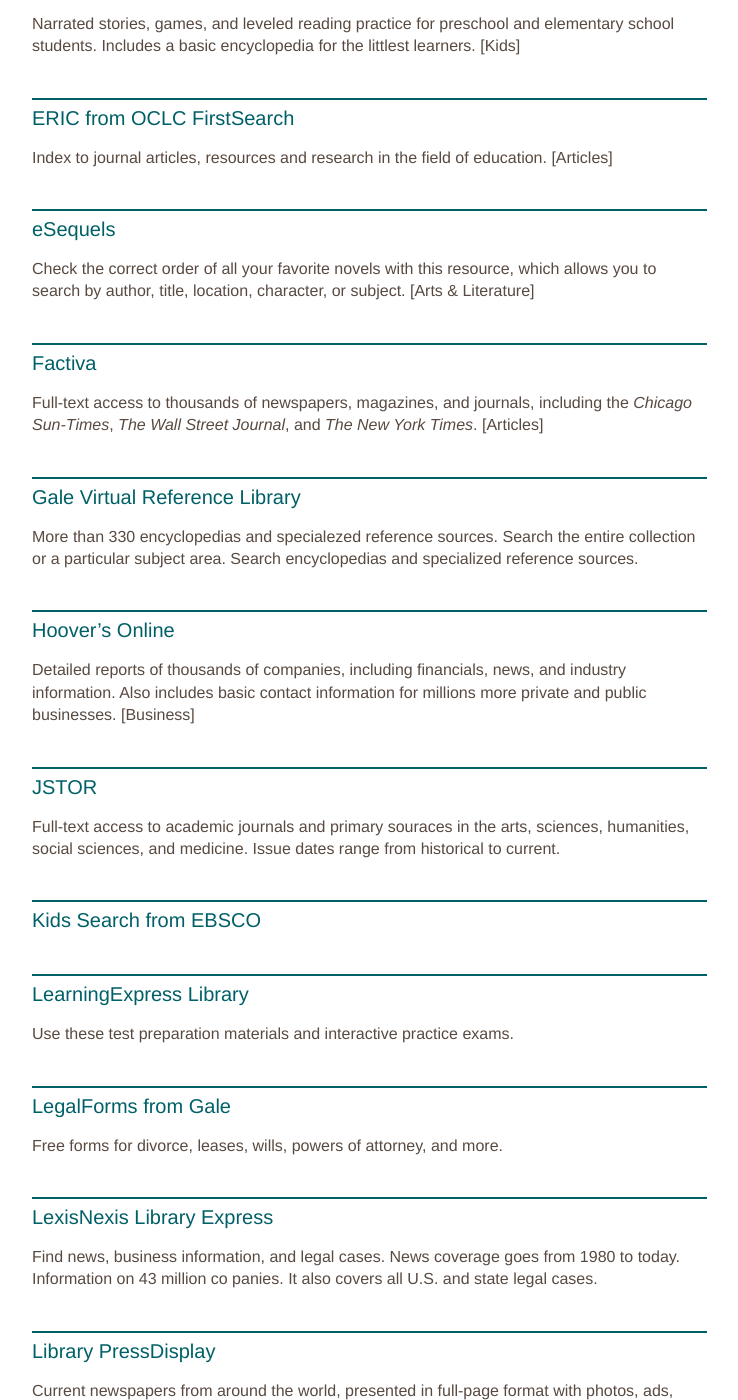
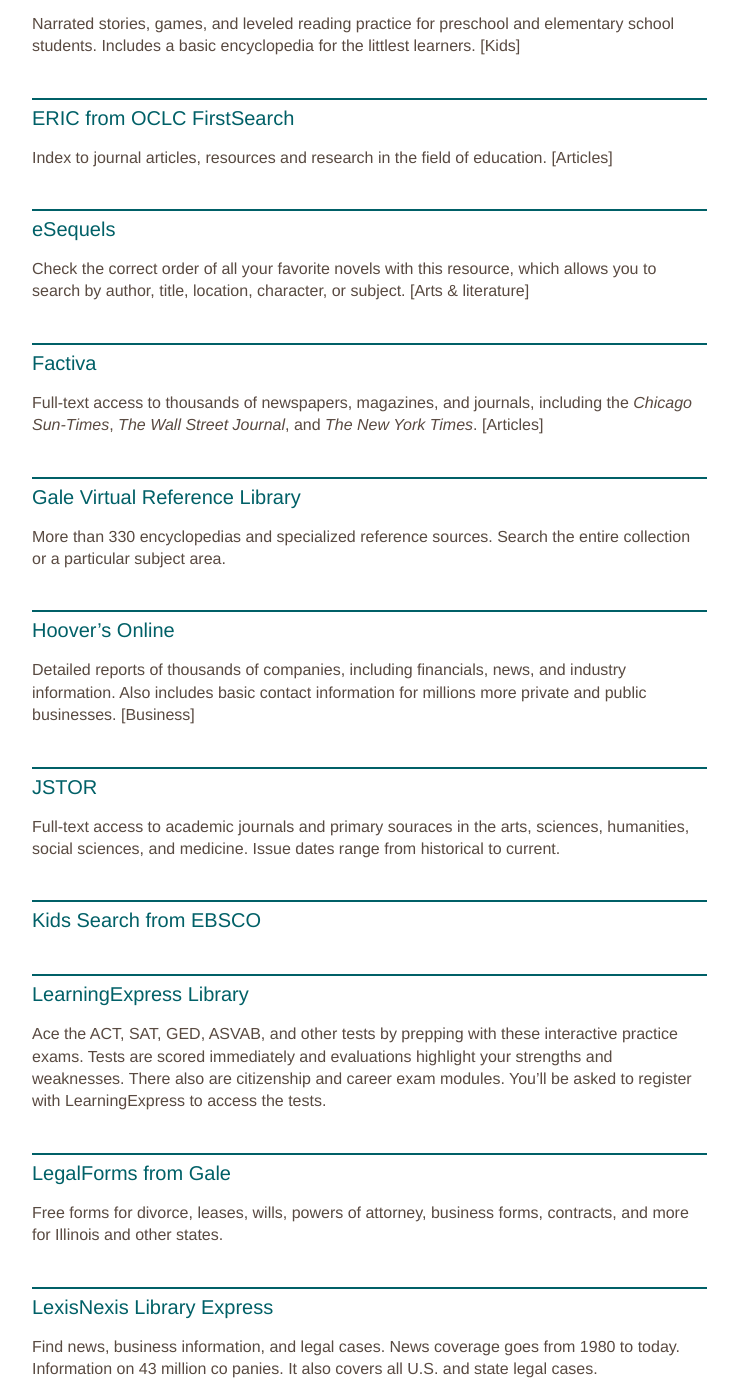
Before and after one commit to skokielibrary/spl-content, a Jekyll site: the page built from _content/bruce/resources--research-topic.markdown, in a window 1280 px wide and 1400 px high, scrolled down 2485 px. Shown: the whole window, without its empty margins (126-864 px from the left). Built offline with Jekyll 4.4.1, drawn with Linux system fonts in a browser that asks for light colours; some of the changed text lies outside the part shown.

Commit message:
Updated resources--research-topic.markdown

```diff
--- a/_content/bruce/resources--research-topic.markdown
+++ b/_content/bruce/resources--research-topic.markdown
@@ -66,7 +67,7 @@ Ratings on Chicago-area service providers such as car mechanics, plumbers, denti
 
 ##CultureGrams Online
 Learn about the worlds' people with concise profiles of daily life and customs in nearly 200 countries and all U.S. states and Canadian provinces.
-[Homework Help]
+[Homework help]
 [Kids]
 
 ##Current Biography Illustrated from EBSCOhost
@@ -83,14 +84,14 @@ Index to journal articles, resources and research in the field of education.
 
 ##eSequels
 Check the correct order of all your favorite novels with this resource, which allows you to search by author, title, location, character, or subject.
-[Arts & Literature]
+[Arts & literature]
 
 ##Factiva
 Full-text access to thousands of newspapers, magazines, and journals, including the _Chicago Sun-Times_, _The Wall Street Journal_, and _The New York Times_.
 [Articles]
 
 ##Gale Virtual Reference Library
-More than 330 encyclopedias and specialezed reference sources. Search the entire collection or a particular subject area. Search encyclopedias and specialized reference sources.
+More than 330 encyclopedias and specialized reference sources. Search the entire collection or a particular subject area.
 
 ##Hoover's Online
 Detailed reports of thousands of companies, including financials, news, and industry information. Also includes basic contact information for millions more private and public businesses.
@@ -102,10 +103,10 @@ Full-text access to academic journals and primary souraces in the arts, sciences
 ##Kids Search from EBSCO
 
 ##LearningExpress Library
-Use these test preparation materials and interactive practice exams.
+Ace the ACT, SAT, GED, ASVAB, and other tests by prepping with these interactive practice exams. Tests are scored immediately and evaluations highlight your strengths and weaknesses. There also are citizenship and career exam modules. You'll be asked to register with LearningExpress to access the tests.
 
 ##LegalForms from Gale
-Free forms for divorce, leases, wills, powers of attorney, and more.
+Free forms for divorce, leases, wills, powers of attorney, business forms, contracts, and more for Illinois and other states.
 
 ##LexisNexis Library Express
 Find news, business information, and legal cases. News coverage goes from 1980 to today. Information on 43 million co panies. It also covers all U.S. and state legal cases.
@@ -193,7 +194,7 @@ Geared toward younger students, this makes it easy for students to search by key
 ##Treehouse Online Learning
 
 ##TumbleBook Library for Kids
-A collection of animated, talking picture books, puzzles, and games.
+A collection of animated, narrated picture books that allows childred to follow along word for word. There also are literacy-based puzzles and games.
 
 ##TumbleTalking Books Collection
 An online collection of eBooks and read-along chapter, graphic novels, an audio books.
```
Also changed, not shown: other parts of _content/bruce/resources--research-topic.markdown (+1 -0 lines).
